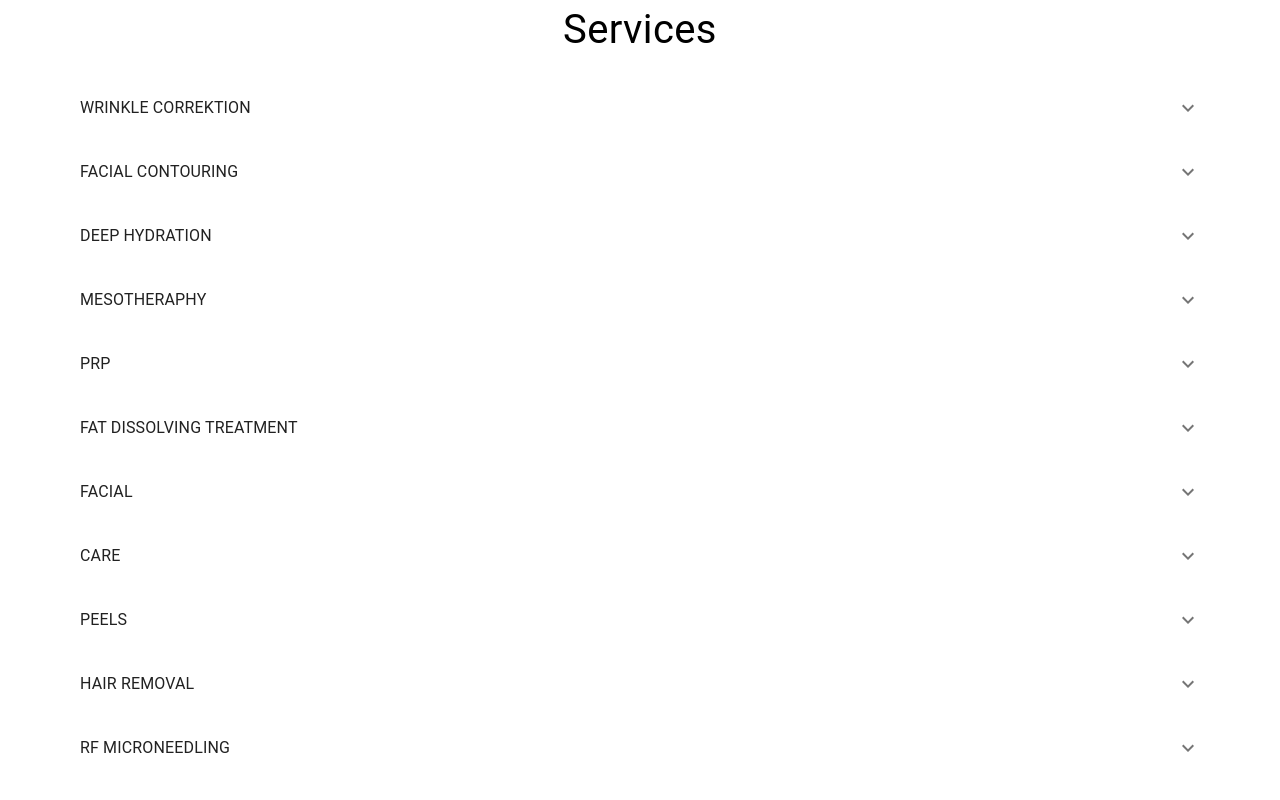
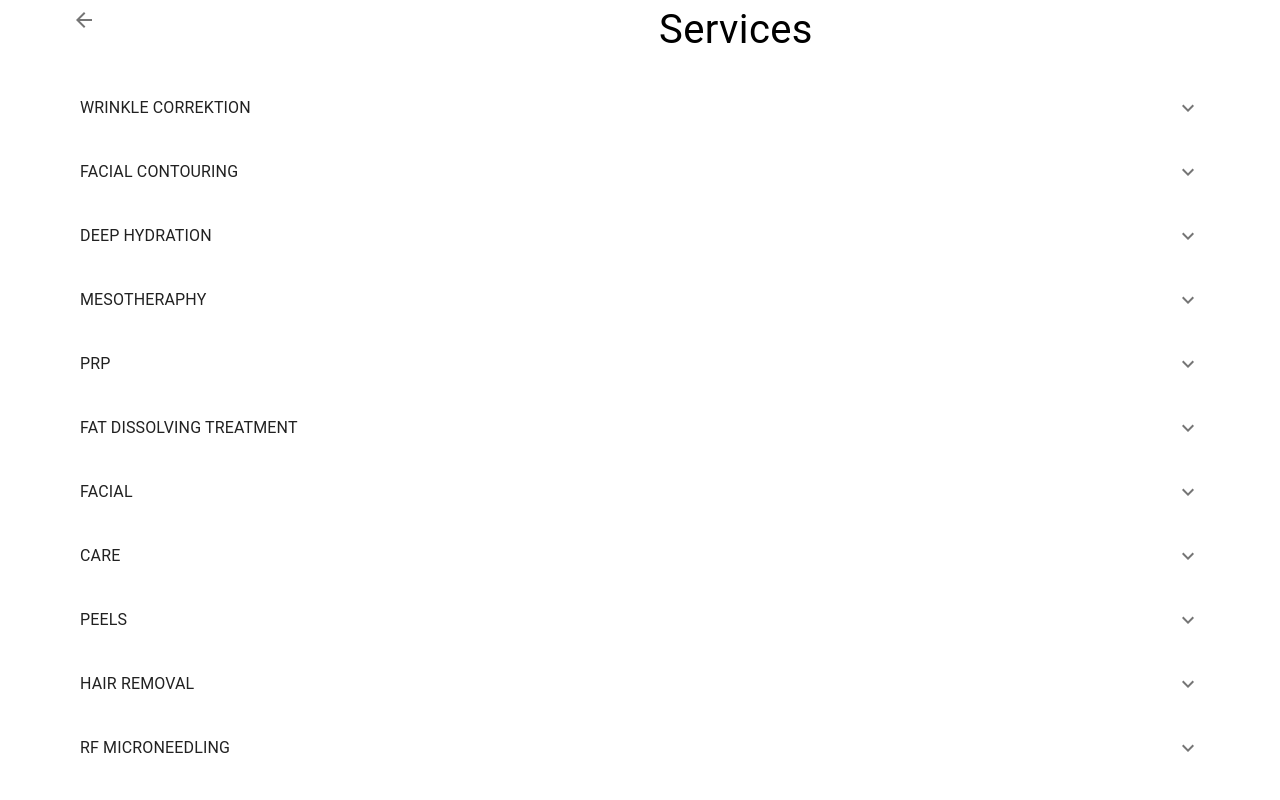
Before and after one commit to Mayis/eden-mui, a React (Create React App) app: page /services in a window 1280 px wide. Shown: the top 800 px of the page. Built offline with nearby package versions, Linux system fonts and the light colour scheme.

Commit message:
feat: :construction:
add back button in service page

```diff
--- a/src/components/CustomModal.tsx
+++ b/src/components/CustomPricelistModal.tsx
@@ -5,7 +5,6 @@ import DialogActions from "@mui/material/DialogActions";
 import DialogContent from "@mui/material/DialogContent";
 import DialogTitle from "@mui/material/DialogTitle";
 import Slide from "@mui/material/Slide";
-import { TransitionProps } from "@mui/material/transitions";
 import Table from "@mui/material/Table";
 import TableBody from "@mui/material/TableBody";
 import TableCell from "@mui/material/TableCell";
@@ -14,6 +13,7 @@ import TableHead from "@mui/material/TableHead";
 import TableRow from "@mui/material/TableRow";
 import Paper from "@mui/material/Paper";
 import IconButton from "@mui/material/IconButton";
+import { TransitionProps } from "@mui/material/transitions";
 
 // icons
 import CloseIcon from "@mui/icons-material/Close";
@@ -37,7 +37,7 @@ type Props = {
   item: Item;
 };
 
-function CustomModal({ open, handleClose, item }: Props) {
+function CustomPricelistModal({ open, handleClose, item }: Props) {
   return (
     <Dialog
       open={open}
@@ -83,4 +83,4 @@ function CustomModal({ open, handleClose, item }: Props) {
   );
 }
 
-export default CustomModal;
+export default CustomPricelistModal;
--- a/src/pages/ServicesPage.tsx
+++ b/src/pages/ServicesPage.tsx
@@ -1,15 +1,20 @@
 import { useState } from "react";
 
 // components
-import { Container } from "@mui/material";
+import { Container, IconButton } from "@mui/material";
 import Grid from "@mui/material/Grid";
 import Subtitle from "../components/common/Subtitle";
 import { services } from "../data";
 import ServicesItem from "../components/common/ServicesItem";
-import CustomModal from "../components/CustomModal";
+import CustomPricelistModal from "../components/CustomPricelistModal";
 import ComboPackage from "../components/ComboPackage";
 
+// icons
+import ArrowBackIcon from "@mui/icons-material/ArrowBack";
+import { useNavigate } from "react-router-dom";
+
 function Services() {
+  const navigate = useNavigate();
   // modal for price list
   const [openModal, setModalOpen] = useState(false);
   const [activeItem, setActiveItem] = useState<null | number>(null);
@@ -22,12 +27,22 @@ function Services() {
   const handleClose = () => {
     setModalOpen(false);
   };
+  const handleNavigateBack = () => {
+    navigate(-1);
+  };
   return (
     <>
       <Container>
         <Grid container spacing={3}>
-          <Grid item xs={12}>
-            <Subtitle title="Services" color="black" />
+          <Grid item container xs={12}>
+            <Grid item xs={2}>
+              <IconButton onClick={handleNavigateBack}>
+                <ArrowBackIcon />
+              </IconButton>
+            </Grid>
+            <Grid item xs={10}>
+              <Subtitle title="Services" color="black" />
+            </Grid>
           </Grid>
           <Grid item xs={12} container spacing={2}>
             {services.parts.map((item) => (
@@ -42,7 +57,7 @@ function Services() {
         </Grid>
       </Container>
       {activeItem && (
-        <CustomModal
+        <CustomPricelistModal
           open={openModal}
           handleClose={handleClose}
           // ??????????????????
```
